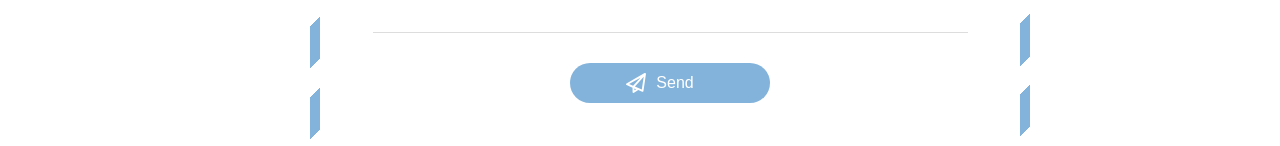
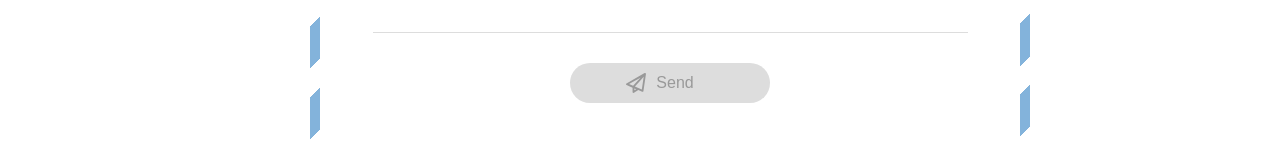
Before and after one commit to Tomo-ja/home-page, a React (Create React App) app: page / in a window 1280 px wide. Shown: the part 1699-1845 px from the top of the page. Built offline with nearby package versions, Linux system fonts and the light colour scheme.

Commit message:
add email validation pattern

```diff
--- a/src/components/Contact.js
+++ b/src/components/Contact.js
@@ -1,10 +1,17 @@
-import React from 'react'
+import React, { useState } from 'react'
 import SectionHeader from './SectionHeader'
 import Header from './Header'
 import headerBgImg from '../images/bg_welcomeHeader.jpg'
 import emailSendIcon from '../images/icon_email-send.svg'
 
 export default function Contact() {
+
+	const [error, setError] = useState(true)
+
+	function isValidEmail(email){
+		return /\S+@\S+\.\S+/.test(email)
+	}
+
   return (
 	<section id='contact' className='contact'>
 		<SectionHeader
@@ -44,7 +51,10 @@ export default function Contact() {
 						<span className='contact__form__border'></span>
 						<label for="message" className='contact__form__label'>What's your message?</label>
 					</div>
-					<button className='contact__form__button'>
+					<button
+						className='contact__form__button'
+						disabled={error}
+					>
 						<img
 							src={emailSendIcon}
 							alt="paper craft icon"
```
